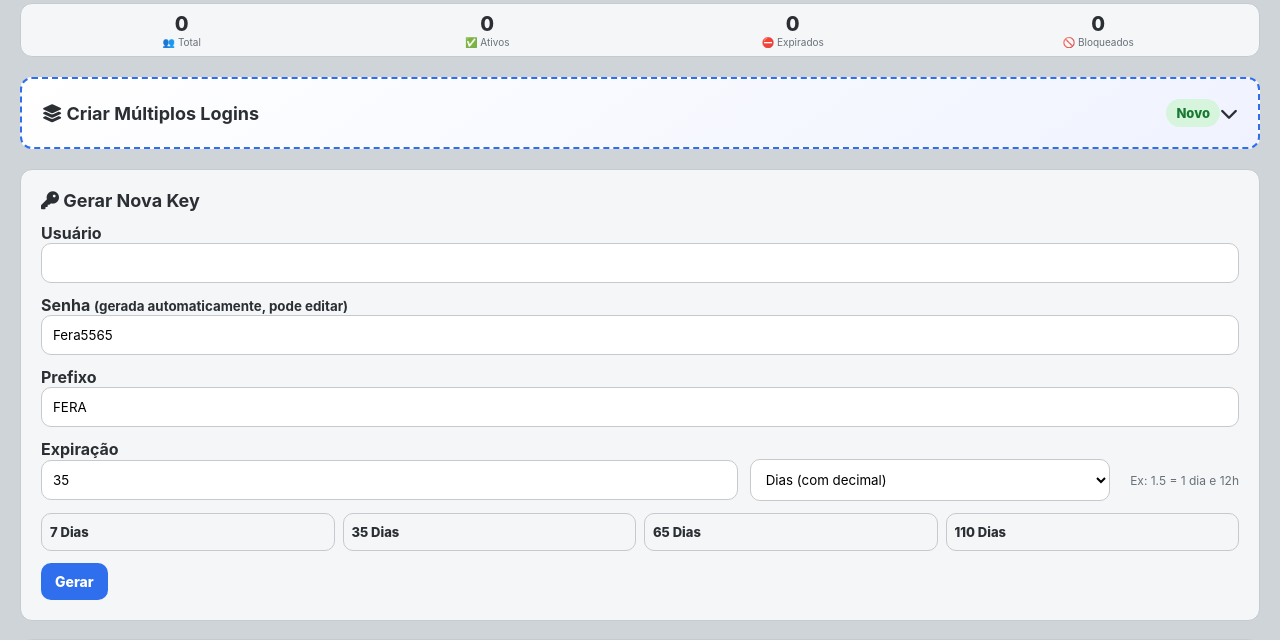
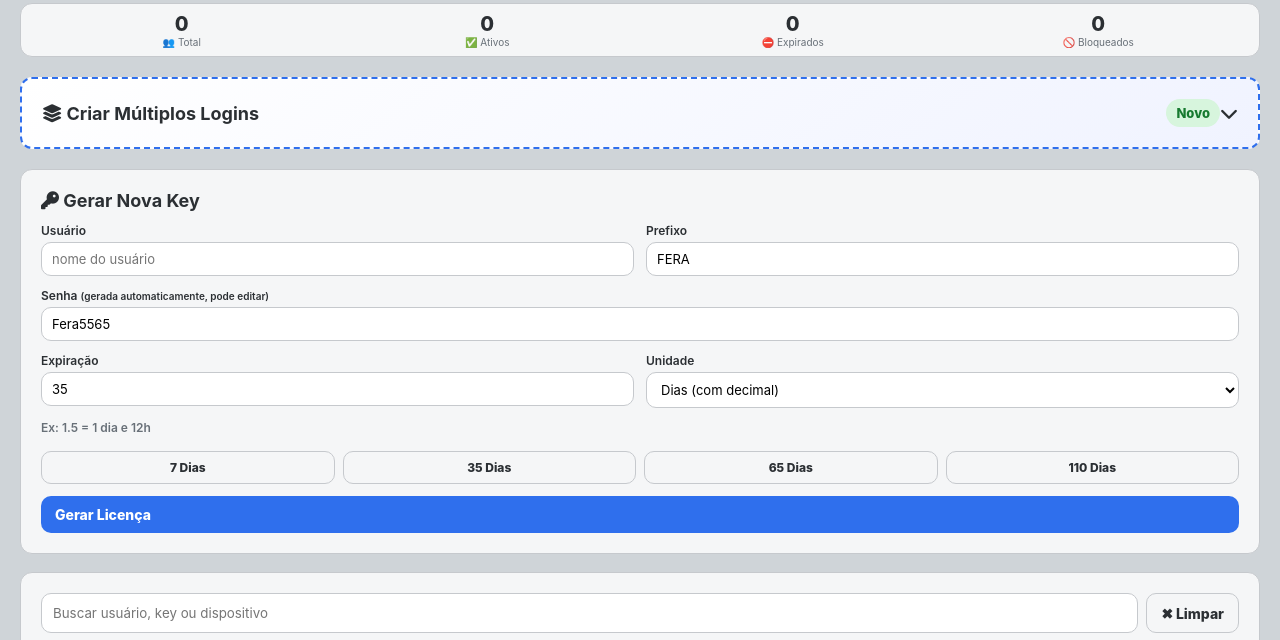
Before and after one commit to FeraAlpha/painel-licenca-server, a Flask app: template templates/admin_index.html in a window 1280 px wide. Shown: the part 139-779 px from the top of the page. Run offline with Flask 3, Linux system fonts and the light colour scheme; the template is opened without the code that fills it, so the values that code supplies are empty.

Commit message:
Update admin_index.html

```diff
--- a/templates/admin_index.html
+++ b/templates/admin_index.html
@@ -216,7 +216,6 @@
   }
   .admin-tools form { display:inline-block; }
 
-  /* ===== ESTATÍSTICAS EM LINHA ÚNICA ===== */
   .stats-bar {
     display: flex;
     justify-content: space-around;
@@ -307,19 +306,6 @@
 
   .actionsMenu form{ margin-bottom:8px; }
   .actionsMenu form:last-child{ margin-bottom:0; }
-
-  .day-buttons {
-    display: grid;
-    grid-template-columns: repeat(auto-fit, minmax(100px, 1fr));
-    gap: 8px;
-    margin-top: 8px;
-    margin-bottom: 12px;
-  }
-  .day-buttons .btn {
-    width: 100%;
-    padding: 10px 8px;
-    font-size: 13px;
-  }
 
   .batch-create {
     background: linear-gradient(145deg, #ffffff, #f0f3ff);
@@ -465,6 +451,44 @@
     white-space: nowrap;
   }
 
+  /* ===== FORMULÁRIO EM 2 COLUNAS (MELHORIA) ===== */
+  .form-2cols {
+    display: grid;
+    grid-template-columns: 1fr 1fr;
+    gap: 12px;
+  }
+
+  .form-2cols .full-width {
+    grid-column: span 2;
+  }
+
+  .form-2cols label {
+    font-size: 12px;
+    margin-bottom: 4px;
+    display: block;
+    font-weight: 600;
+  }
+
+  .form-2cols input,
+  .form-2cols select {
+    margin-bottom: 0;
+    padding: 8px 10px;
+    font-size: 13px;
+  }
+
+  .compact-buttons {
+    display: flex;
+    gap: 8px;
+    flex-wrap: wrap;
+  }
+
+  .compact-buttons .btn {
+    flex: 1;
+    padding: 8px;
+    font-size: 12px;
+    justify-content: center;
+  }
+
   @media (max-width: 820px){
     thead th {
       position: static;
@@ -484,9 +508,6 @@
     .actionsWrap{ display:none; }
     .menuBtn{ display:inline-block; }
 
-    .day-buttons {
-      grid-template-columns: repeat(2, 1fr);
-    }
     .expiry-unit-row {
       flex-direction: column;
       align-items: stretch;
@@ -498,29 +519,49 @@
     }
   }
 
-  @media (max-width: 480px) {
-    .day-buttons {
+  @media (max-width: 600px) {
+    .form-2cols {
       grid-template-columns: 1fr;
+      gap: 10px;
     }
+
+    .form-2cols .full-width {
+      grid-column: span 1;
+    }
+
+    .compact-buttons {
+      flex-wrap: wrap;
+    }
+
+    .compact-buttons .btn {
+      min-width: calc(50% - 4px);
+    }
+
     .search-container {
       flex-direction: column;
     }
+
     .search-container button {
       width: 100%;
     }
+
     .compact-row {
       flex-direction: column;
       align-items: stretch;
     }
+
     .compact-row button {
       margin-top: 8px;
     }
+
     .stat-item {
       min-width: 60px;
     }
+
     .stat-number {
       font-size: 16px;
     }
+
     .stat-label {
       font-size: 9px;
     }
@@ -553,7 +594,6 @@
   <a href="/admin/reseller_stats" class="btn btn-ghost">📊 Estatísticas por Revendedor</a>
 </div>
 
-<!-- ESTATÍSTICAS EM LINHA ÚNICA COM SÍMBOLOS ORIGINAIS -->
 <div class="stats-bar">
   <div class="stat-item">
     <span class="stat-number" id="dashTotal">0</span>
@@ -573,7 +613,6 @@
   </div>
 </div>
 
-<!-- CRIAÇÃO RÁPIDA (RECOLHIDA) -->
 <div class="card batch-create">
   <div class="collapsible-header" onclick="toggleCollapse(this)">
     <div class="card-header">
@@ -619,33 +658,46 @@
   </div>
 </div>
 
-<!-- GERAR NOVA KEY -->
+<!-- GERAR NOVA KEY - FORMULÁRIO EM 2 COLUNAS -->
 <div class="card">
   <h2 style="margin-bottom:12px; font-size: 18px;"><i class="fas fa-key"></i> Gerar Nova Key</h2>
 
-  <form method="post" action="/admin/generate" id="generateForm">
-    <label>Usuário</label>
-    <input name="username" required>
+  <form method="post" action="/admin/generate" id="generateForm" class="form-2cols">
+    <div>
+      <label>Usuário</label>
+      <input name="username" required placeholder="nome do usuário">
+    </div>
 
-    <label>Senha <small>(gerada automaticamente, pode editar)</small></label>
-    <input name="password" id="autoPassword" required>
+    <div>
+      <label>Prefixo</label>
+      <input name="prefix" value="FERA">
+    </div>
 
-    <label>Prefixo</label>
-    <input name="prefix" value="FERA">
+    <div class="full-width">
+      <label>Senha <small>(gerada automaticamente, pode editar)</small></label>
+      <input name="password" id="autoPassword" required>
+    </div>
 
-    <label>Expiração</label>
-    <div class="expiry-unit-row">
-      <input type="number" id="expiryValue" step="any" value="35" style="flex:2">
-      <select id="expiryUnit" style="flex:1">
+    <div>
+      <label>Expiração</label>
+      <input type="number" id="expiryValue" step="any" value="35" placeholder="valor">
+    </div>
+
+    <div>
+      <label>Unidade</label>
+      <select id="expiryUnit">
         <option value="days">Dias (com decimal)</option>
         <option value="hours">Horas</option>
         <option value="minutes">Minutos</option>
         <option value="seconds">Segundos</option>
       </select>
-      <span class="unit-hint" id="unitHint">Ex: 1.5 = 1 dia e 12h</span>
     </div>
 
-    <div class="day-buttons">
+    <div class="full-width">
+      <label style="font-size: 12px; color: var(--text-light);" id="unitHint">Ex: 1.5 = 1 dia e 12h</label>
+    </div>
+
+    <div class="full-width compact-buttons">
       <button type="button" class="btn btn-ghost" onclick="setQuickExpiration(7)">7 Dias</button>
       <button type="button" class="btn btn-ghost" onclick="setQuickExpiration(35)">35 Dias</button>
       <button type="button" class="btn btn-ghost" onclick="setQuickExpiration(65)">65 Dias</button>
@@ -654,11 +706,12 @@
 
     <input type="hidden" name="expire_seconds" id="expireSeconds">
 
-    <button type="submit" class="btn btn-primary" onclick="prepareSubmit(event)">Gerar</button>
+    <div class="full-width">
+      <button type="submit" class="btn btn-primary" style="width: 100%;" onclick="prepareSubmit(event)">Gerar Licença</button>
+    </div>
   </form>
 </div>
 
-<!-- TABELA -->
 <div class="card">
   <div class="search-container">
     <input id="searchUser" placeholder="Buscar usuário, key ou dispositivo">
```
